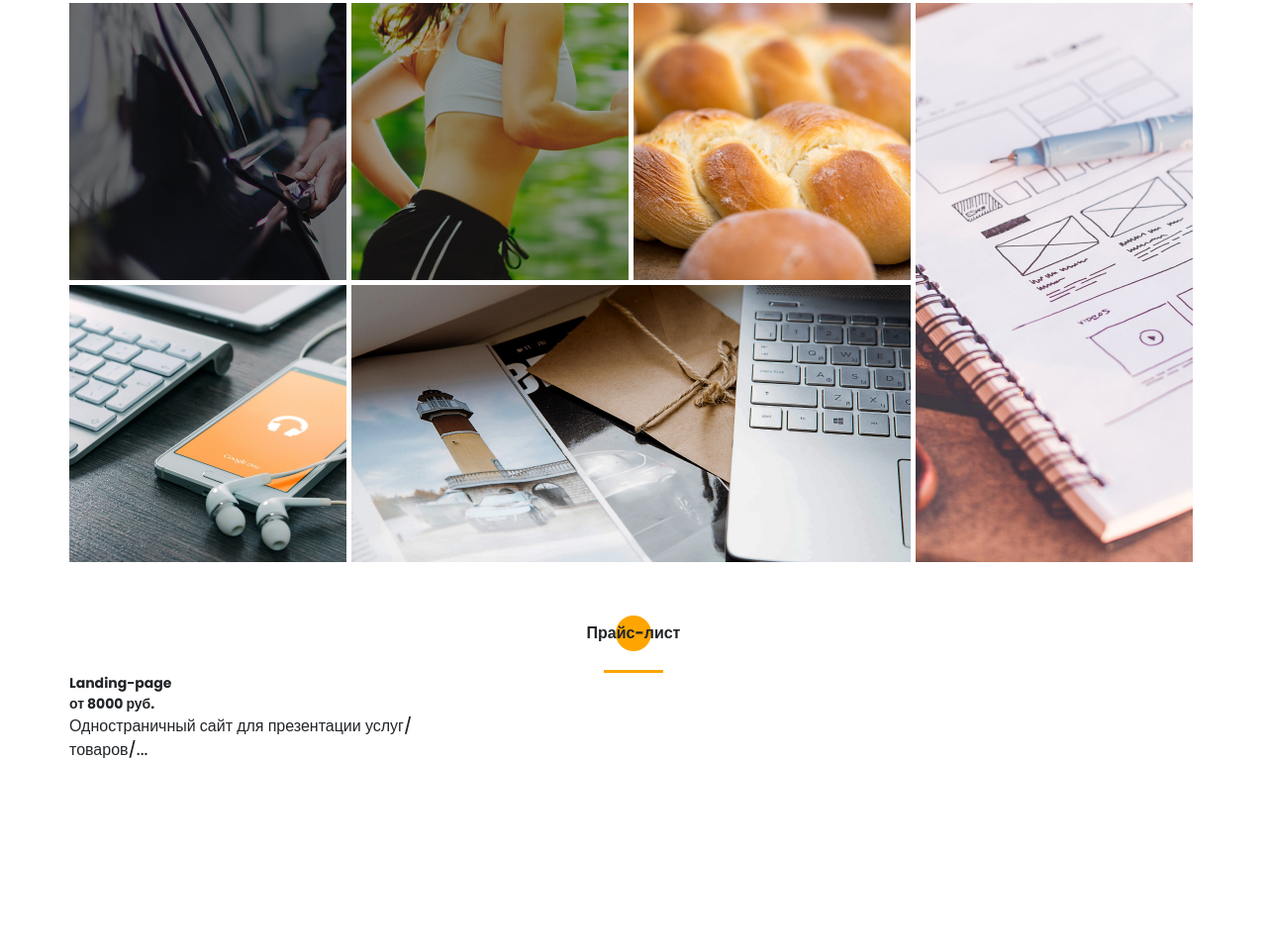
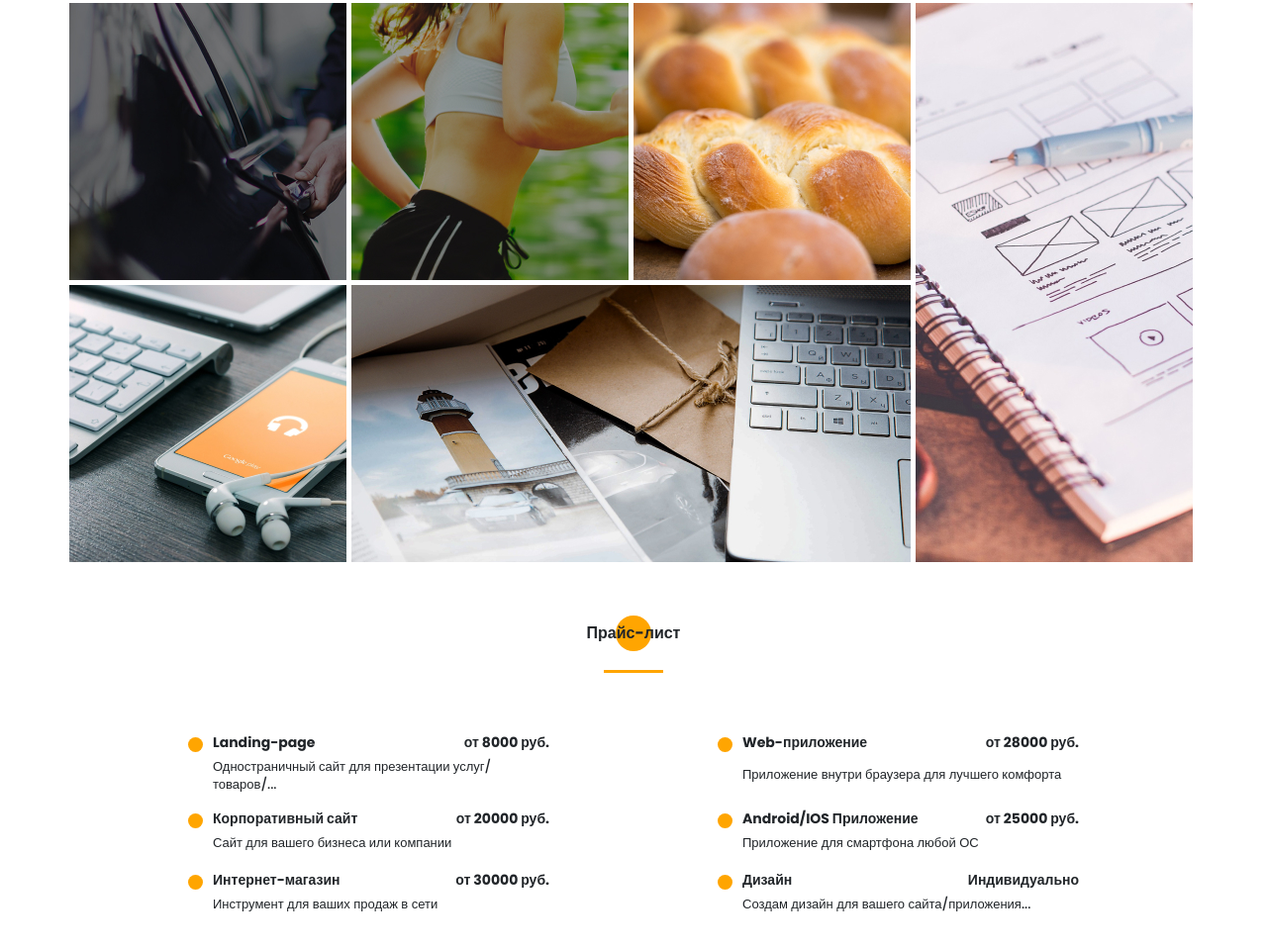
Before and after one commit to VM1793/Pet_Portfolio, a website: page src/index.html in a window 1280 px wide. Shown: the part 3665-4625 px from the top of the page at 99% size. Before the commit the page ends 4477 px from the top, so only its background shows below. Drawn offline with nearby package versions, Linux system fonts and the light colour scheme; files that its build step writes are made by us from their sources; files whose address does not match are found by name.

Commit message:
4th screen finished

```diff
--- a/src/index.html
+++ b/src/index.html
@@ -334,10 +334,40 @@
             <h2 class="title title_fz16 title__section-title">Прайс-лист</h2>
             <div class="divider"></div>
             <div class="price__wrapper">
-                <div class="price__wrapper-item">
-                    <div class="title title_fz14 price__wrapper-title">Landing-page</div>
-                    <div class="title title_fz14 price__wrapper-price">от 8000 руб.</div>
-                    <div class="price__wrapper-descr">Одностраничный сайт для презентации услуг/товаров/...</div>
+                <div class="price__item">
+                    <div class="price__type">Landing-page</div>
+                    <div class="price__count">от 8000 руб.</div>
+                    <div class="price__descr">Одностраничный сайт для презентации услуг/товаров/...</div>
+
+                </div>
+                <div class="price__item">
+                    <div class="price__type">Web-приложение</div>
+                    <div class="price__count">от 28000 руб.</div>
+                    <div class="price__descr">Приложение внутри браузера для лучшего комфорта</div>
+
+                </div>
+                <div class="price__item">
+                    <div class="price__type">Корпоративный сайт</div>
+                    <div class="price__count">от 20000 руб.</div>
+                    <div class="price__descr">Сайт для вашего бизнеса или компании</div>
+
+                </div>
+                <div class="price__item">
+                    <div class="price__type">Android/IOS Приложение</div>
+                    <div class="price__count">от 25000 руб.</div>
+                    <div class="price__descr">Приложение для смартфона любой ОС</div>
+
+                </div>
+                <div class="price__item">
+                    <div class="price__type">Интернет-магазин</div>
+                    <div class="price__count">от 30000 руб.</div>
+                    <div class="price__descr">Инструмент для ваших продаж в сети</div>
+
+                </div>
+                <div class="price__item">
+                    <div class="price__type">Дизайн</div>
+                    <div class="price__count">Индивидуально</div>
+                    <div class="price__descr">Создам дизайн для вашего сайта/приложения...</div>
 
                 </div>
             </div>
--- a/src/sass/blocks/_price.scss
+++ b/src/sass/blocks/_price.scss
@@ -1,9 +1,41 @@
 .price {
     padding-top: 60px;
     &__wrapper {
+        margin: 60px;
+        padding: 0 60px;
         display: grid;
-        grid-template: repeat(3, 44px) / repeat(2, 370px);
+        grid-template: repeat(3, minmax(45px, auto)) / repeat(2, 365px);
+        row-gap: 15px;
         justify-content: space-between;
-        align-content: space-between;
     }
+        &__item {
+            position: relative;
+            display: grid;
+            grid-template: repeat(2, minmax(21px, auto)) / repeat(2, auto);
+            row-gap: 5px;
+            padding-left: 25px;
+            &:before {
+                content: '';
+                width: 15px;
+                height: 15px;
+                border-radius: 100%;
+                background-color: $main-color;
+                position: absolute;
+                top: 5px;
+
+            }
+        }
+        &__type, &__count {
+            font-weight: bold;
+            font-size: 14px;
+            line-height: 21px;
+        }
+        &__count {
+            justify-self: end;
+        }
+        &__descr {
+            grid-column: 1 / 3;
+            font-size: 13px;
+            line-height: 18px;
+        }
 }
```
Also changed, not shown: dist/css/style.min.css, dist/index.html.
